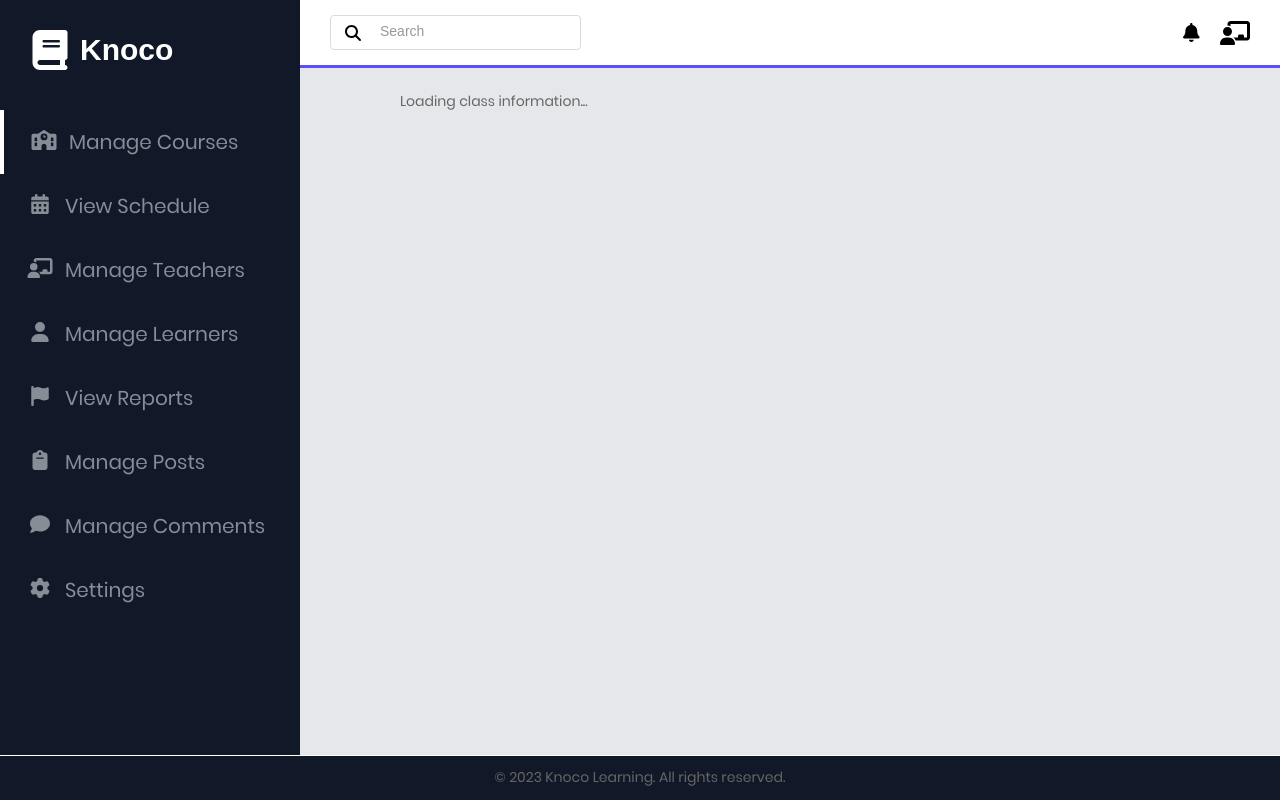
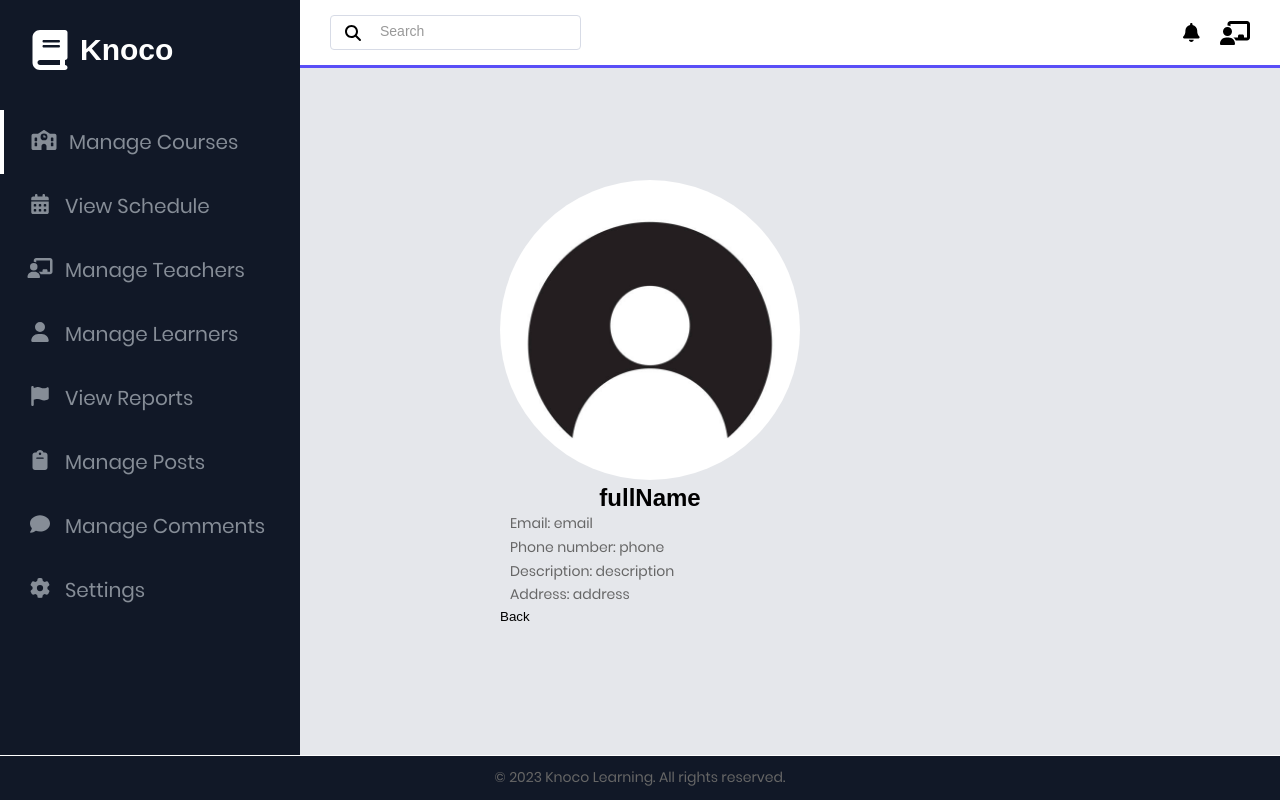
Before and after one commit to CuongAtWorkplace/SEP_FrontEnd_Web, a React (Create React App) app in the folder knoco-learning/: page /learnerdetail in a window 1280 px wide. Built offline with nearby package versions, Linux system fonts and the light colour scheme; no server answers.

Commit message:
add pop up detail learner

```diff
--- a/knoco-learning/src/components/Table/TableListClassTeacher.js
+++ b/knoco-learning/src/components/Table/TableListClassTeacher.js
@@ -31,7 +31,11 @@ const TableListClassTeacher = (props) => {
       console.error('Lỗi khi lấy dữ liệu:', error);
     }
   };
-
+  const handleRowClick = (row) => {
+    // Handle the row click event here, for example, navigate to a new page or open a modal
+    console.log('Clicked row data:', row);
+    // Implement your logic here, e.g., redirect to a new page
+  };
   const columns = [
     {
       Header: 'Class Name',
@@ -101,7 +105,7 @@ const TableListClassTeacher = (props) => {
   ];
 
   return (
-    <Table columns={columns} data={data} />
+    <Table columns={columns} data={data} onRowClick={handleRowClick}/>
   );
 }
 
--- a/knoco-learning/src/components/Table/TableListLearnerInClass.js
+++ b/knoco-learning/src/components/Table/TableListLearnerInClass.js
@@ -1,5 +1,6 @@
 import React, { useState, useEffect } from "react";
 import Table from "./Table";
+import CardLearner from "../detail/learnerDetail/CardLearner";
 const ColumnFilter = ({ column }) => {
   const { setFilter } = column;
 
@@ -17,6 +18,7 @@ const ColumnFilter = ({ column }) => {
 const TableListLearnerInClass = (props) => {
   const { userId } = props;
   const [data, setData] = useState([]);
+  const [selectedLearner, setSelectedLearner] = useState(null);
 
   useEffect(() => {
     fetchData();
@@ -32,9 +34,7 @@ const TableListLearnerInClass = (props) => {
     }
   };
   const handleRowClick = (row) => {
-    // Handle the row click event here, for example, navigate to a new page or open a modal
-    console.log('Clicked row data:', row);
-    // Implement your logic here, e.g., redirect to a new page
+    setSelectedLearner(row.original);
   };
   const columns = [
     {
@@ -65,7 +65,11 @@ const TableListLearnerInClass = (props) => {
   ];
 
   return (
-    <Table columns={columns} data={data} onRowClick={handleRowClick}/>
+    <div>
+        <Table columns={columns} data={data} onRowClick={handleRowClick}/>
+        {selectedLearner && <CardLearner learner={selectedLearner} onClose={() => setSelectedLearner(null)} />}
+    </div>
+
   );
 }
 
--- a/knoco-learning/src/components/detail/learnerDetail/CardLearner.js
+++ b/knoco-learning/src/components/detail/learnerDetail/CardLearner.js
@@ -2,7 +2,7 @@ import React, { useState, useEffect } from "react";
 import './style.css';
 import myImage from './profile.jpg';
 
-const CardLearner = (props) =>{
+const CardLearner = ({ learner, onClose },props) =>{
     const {userId} = props;
     const [learnerId, setClassDt] = useState(null);
 
@@ -30,9 +30,21 @@ const CardLearner = (props) =>{
                 <p>Phone number: {learnerId.phone}</p>
                 <p>Description: {learnerId.description}</p>
                 <p>Address: {learnerId.address}</p>
+                <button onClick={onClose}>Back</button>
             </div>
             ) : (
-                <p>Loading class information...</p>
+                <div className="container">
+                    <div className="profile-box">
+                    <img src={myImage} alt="Profile"/>
+                    <h2>fullName</h2>
+                    <p>Email: email</p>
+                    <p>Phone number: phone</p>
+                    <p>Description: description</p>
+                    <p>Address: address</p>
+                    <button onClick={onClose}>Back</button>
+                    </div>
+                </div>
+
             )}
 
         </div>
```
